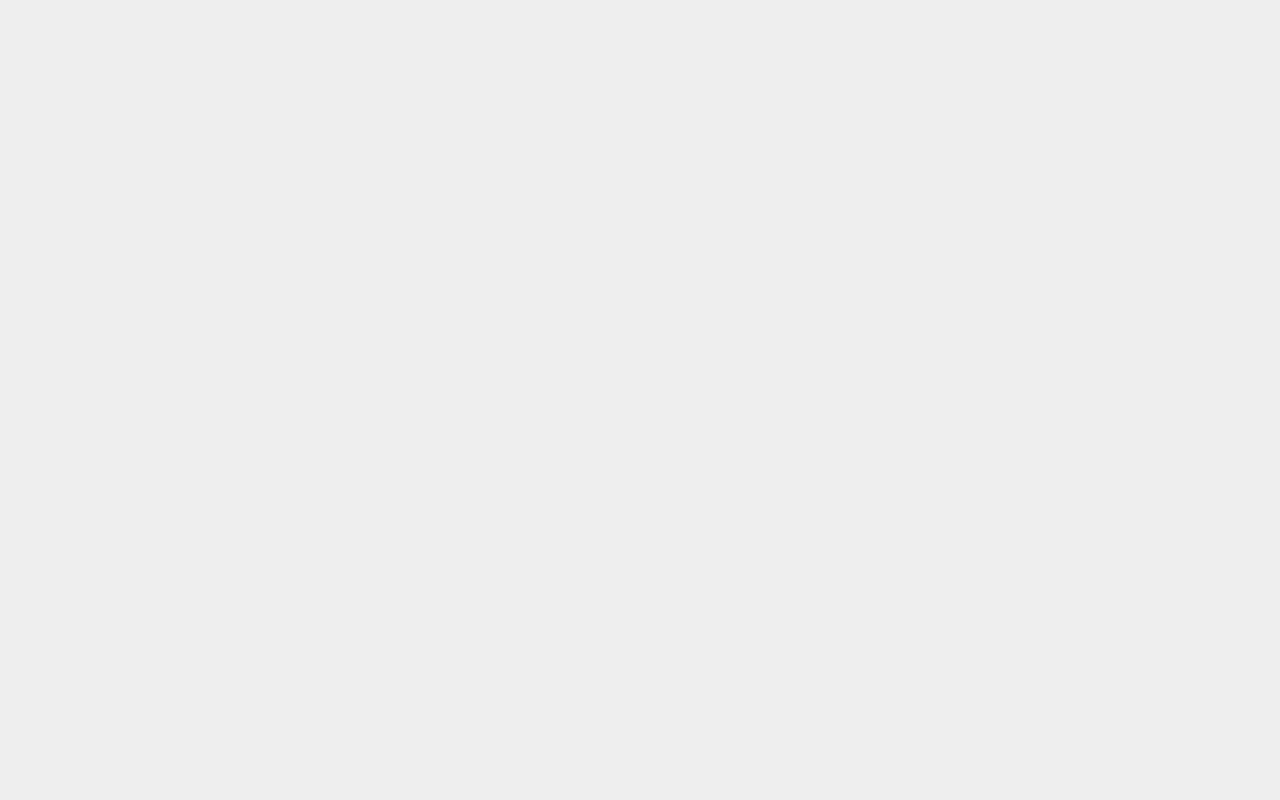
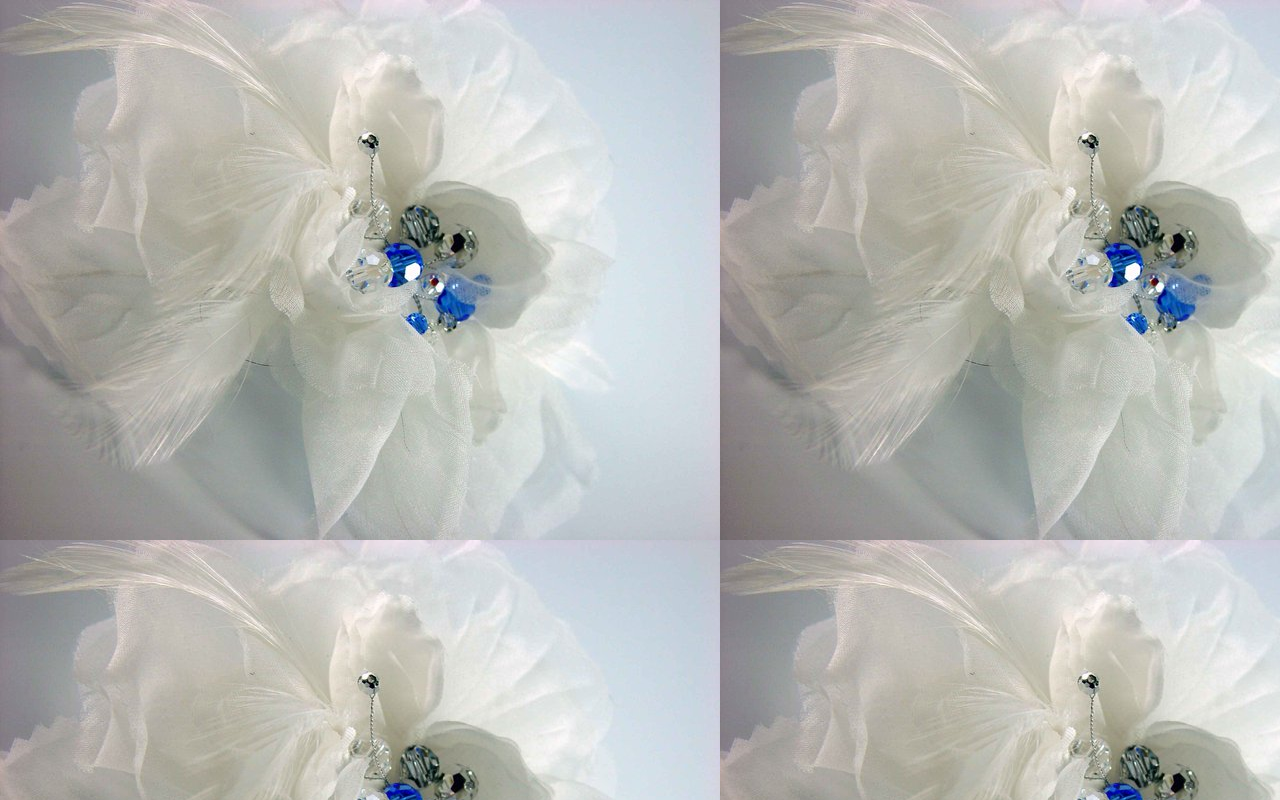
Before and after one commit to SquabbleGameDev/BardsBridalBoutique, a plain HTML site: page Flipbook.html in a window 1280 px wide. Drawn offline with nearby package versions, Linux system fonts and the light colour scheme.

Commit message:
update flipbook bg

```diff
--- a/StyleSheetCSS_2.css
+++ b/StyleSheetCSS_2.css
@@ -186,9 +186,10 @@ a:hover {
     padding: 0;
 }
 
+/* Flipbook BG */
 body {
     padding: 20px;
-    background: #eee;
+    background-image: url(/accessories/Ossai/149906_163914376964432_1740662_n.jpg);
     user-select: none;
 }
 
```
